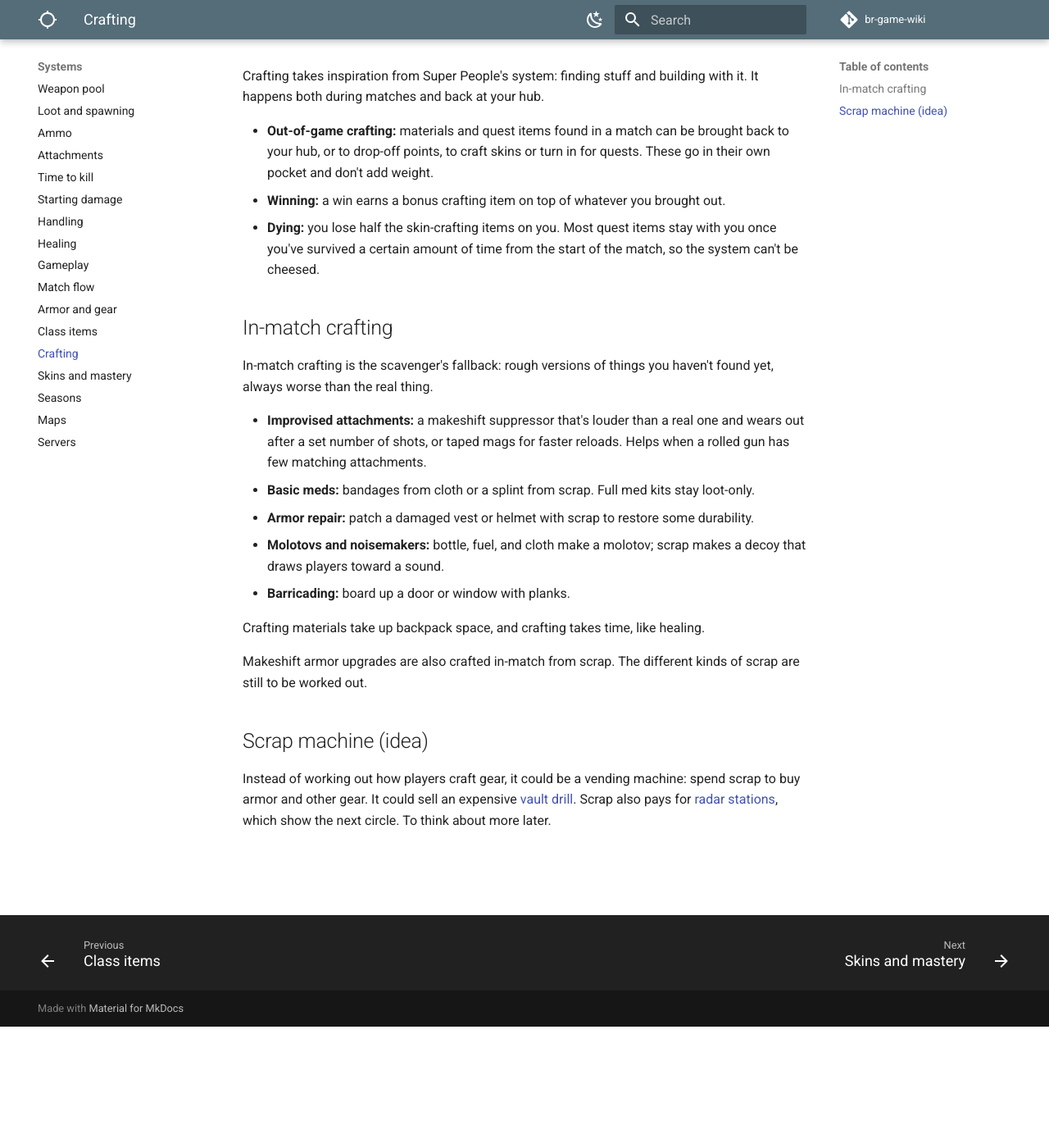
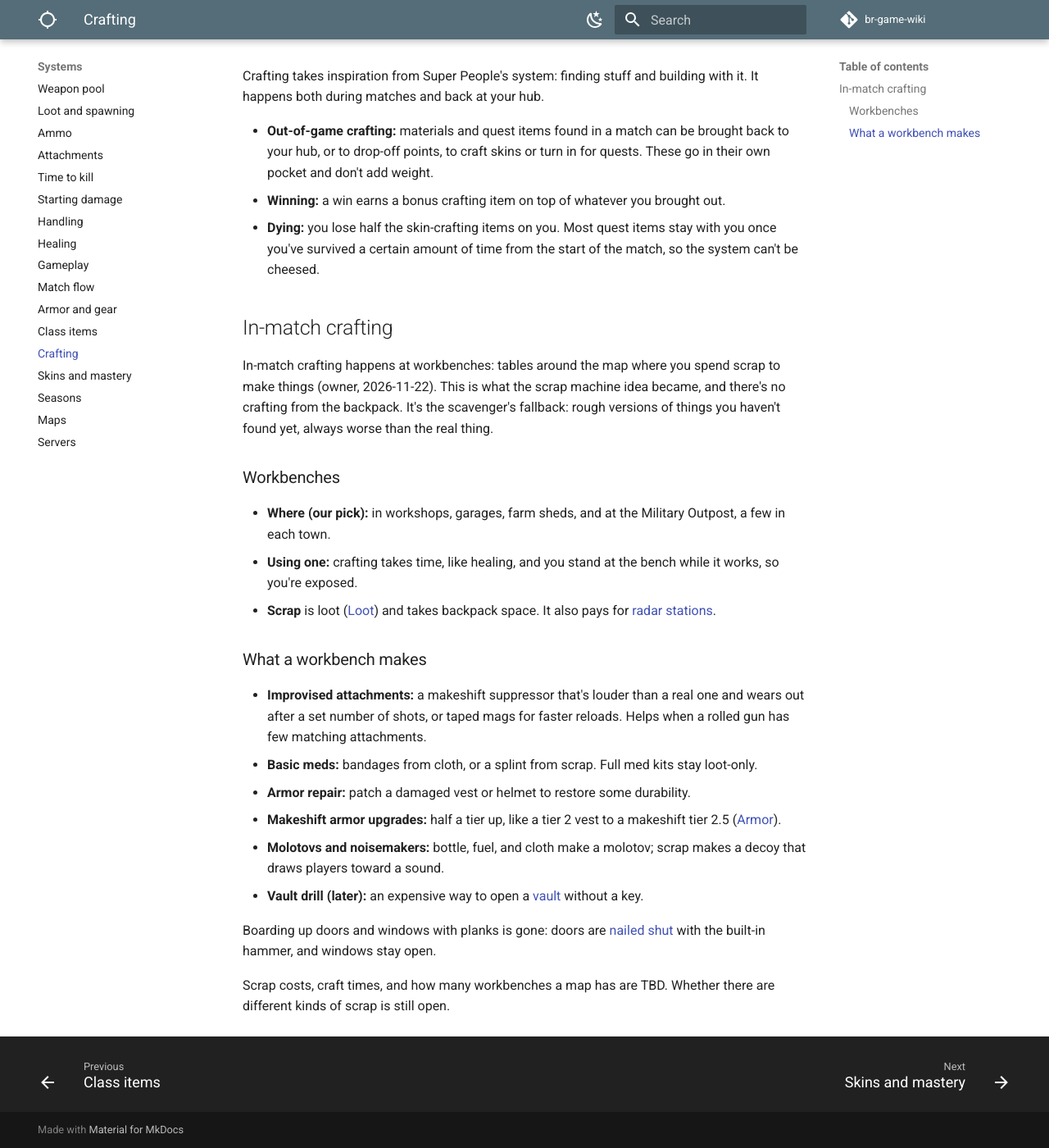
Before and after one commit to DerrickSpartan1/br-game-wiki, an MkDocs documentation site: the page built from docs/systems/crafting.md, in a window 1280 px wide and 1400 px high, scrolled down 148 px. Shown: the whole window at 82% size. Built offline with MkDocs 1.6.1 and Material for MkDocs 9.7.7, drawn with Linux system fonts in a browser that asks for light colours; comment, search, counter and statistics services are not loaded.

Commit message:
Scrap machine becomes workbenches for in-match crafting
Co-Authored-By: Claude Opus 5.5 <noreply@anthropic.com>
Claude-Session: https://claude.ai/code/session_01LAp2s4euUjj6HZthupXLj4

```diff
--- a/docs/planning/to-do.md
+++ b/docs/planning/to-do.md
@@ -124,7 +124,7 @@ In rough order of what the game needs first:
 - [x] **Healing variants:** check the Tarkov items in each slot, their numbers, and the odds ([Healing](../systems/healing.md#variants)).
 - [x] **Map caps:** the per-map max for throwables and crate weapons ([Weapon pool](../systems/weapon-pool.md)).
 - [ ] **Comeback:** what form a Gulag-style comeback takes ([Gameplay](../systems/gameplay.md#comeback-fight)).
-- [ ] **Scrap machine:** whether it replaces in-match crafting, and what it sells ([Crafting](../systems/crafting.md#scrap-machine-idea)).
+- [x] **Scrap machine:** it's in-match crafting, done at workbenches with scrap ([Workbenches](../systems/crafting.md#workbenches)).
 - [x] **In-game names** for guns and armor brands: our own makers and designations, plain attachment names, and our own armor, vehicle, and term names ([Legal review](legal-review.md#guns)).
 - [x] **Game names:** check the 49 first-pass gun makers and the designation rule ([Game names](game-names.md)).
 - [x] **Gun names sample:** check the four pilot guns' game names before the rest are done ([Gun names](game-names.md#gun-names)). Talk to a lawyer before selling the game.
--- a/docs/systems/crafting.md
+++ b/docs/systems/crafting.md
@@ -8,18 +8,23 @@ Crafting takes inspiration from Super People's system: finding stuff and buildin
 
 ## In-match crafting
 
-In-match crafting is the scavenger's fallback: rough versions of things you haven't found yet, always worse than the real thing.
+In-match crafting happens at workbenches: tables around the map where you spend scrap to make things (owner, 2026-11-22). This is what the scrap machine idea became, and there's no crafting from the backpack. It's the scavenger's fallback: rough versions of things you haven't found yet, always worse than the real thing.
+
+### Workbenches
+
+- **Where (our pick):** in workshops, garages, farm sheds, and at the Military Outpost, a few in each town.
+- **Using one:** crafting takes time, like healing, and you stand at the bench while it works, so you're exposed.
+- **Scrap** is loot ([Loot](loot.md)) and takes backpack space. It also pays for [radar stations](match-flow.md#radar-stations).
+
+### What a workbench makes
 
 - **Improvised attachments:** a makeshift suppressor that's louder than a real one and wears out after a set number of shots, or taped mags for faster reloads. Helps when a rolled gun has few matching attachments.
-- **Basic meds:** bandages from cloth or a splint from scrap. Full med kits stay loot-only.
-- **Armor repair:** patch a damaged vest or helmet with scrap to restore some durability.
+- **Basic meds:** bandages from cloth, or a splint from scrap. Full med kits stay loot-only.
+- **Armor repair:** patch a damaged vest or helmet to restore some durability.
+- **Makeshift armor upgrades:** half a tier up, like a tier 2 vest to a makeshift tier 2.5 ([Armor](armor.md)).
 - **Molotovs and noisemakers:** bottle, fuel, and cloth make a molotov; scrap makes a decoy that draws players toward a sound.
-- **Barricading:** board up a door or window with planks.
+- **Vault drill (later):** an expensive way to open a [vault](match-flow.md#vaults-and-keys) without a key.
 
-Crafting materials take up backpack space, and crafting takes time, like healing.
+Boarding up doors and windows with planks is gone: doors are [nailed shut](gameplay.md#nailing-doors-shut) with the built-in hammer, and windows stay open.
 
-Makeshift armor upgrades are also crafted in-match from scrap. The different kinds of scrap are still to be worked out.
-
-## Scrap machine (idea)
-
-Instead of working out how players craft gear, it could be a vending machine: spend scrap to buy armor and other gear. It could sell an expensive [vault drill](match-flow.md#vaults-and-keys). Scrap also pays for [radar stations](match-flow.md#radar-stations), which show the next circle. To think about more later.
+Scrap costs, craft times, and how many workbenches a map has are TBD. Whether there are different kinds of scrap is still open.
```
Also changed, not shown: docs/planning/changelog.md (+1 -0 lines), docs/planning/decisions.md (+1 -0 lines), docs/planning/open-questions.md (+2 -2 lines), docs/systems/match-flow.md (+1 -1 lines).
